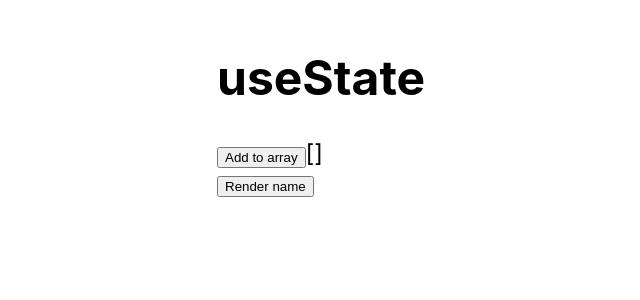
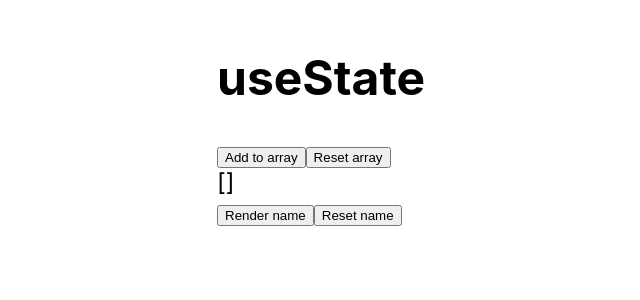
Before and after one commit to jaboulos/ts-hooks, a React (Create React App) app: page / in a window 1280 px wide. Shown: the top 300 px of the page, without its empty margins (23-663 px from the left). Built offline with nearby package versions, Linux system fonts and the light colour scheme.

Commit message:
Add reset functionality

```diff
--- a/src/components/UseStateComponent.tsx
+++ b/src/components/UseStateComponent.tsx
@@ -12,11 +12,13 @@ const UseStateComponent = () => {
         <button onClick={() => setArr([...arr, arr.length + 1])}>
           Add to array
         </button>
-        {JSON.stringify(arr)}
+        <button onClick={() => setArr([])}>Reset array</button>
+        <div>{JSON.stringify(arr)}</div>
       </div>
 
       <div>
         <button onClick={() => setName('Joe')}>Render name</button>
+        <button onClick={() => setName(null)}>Reset name</button>
         {name && <p>{name}</p>}
       </div>
     </div>
```
